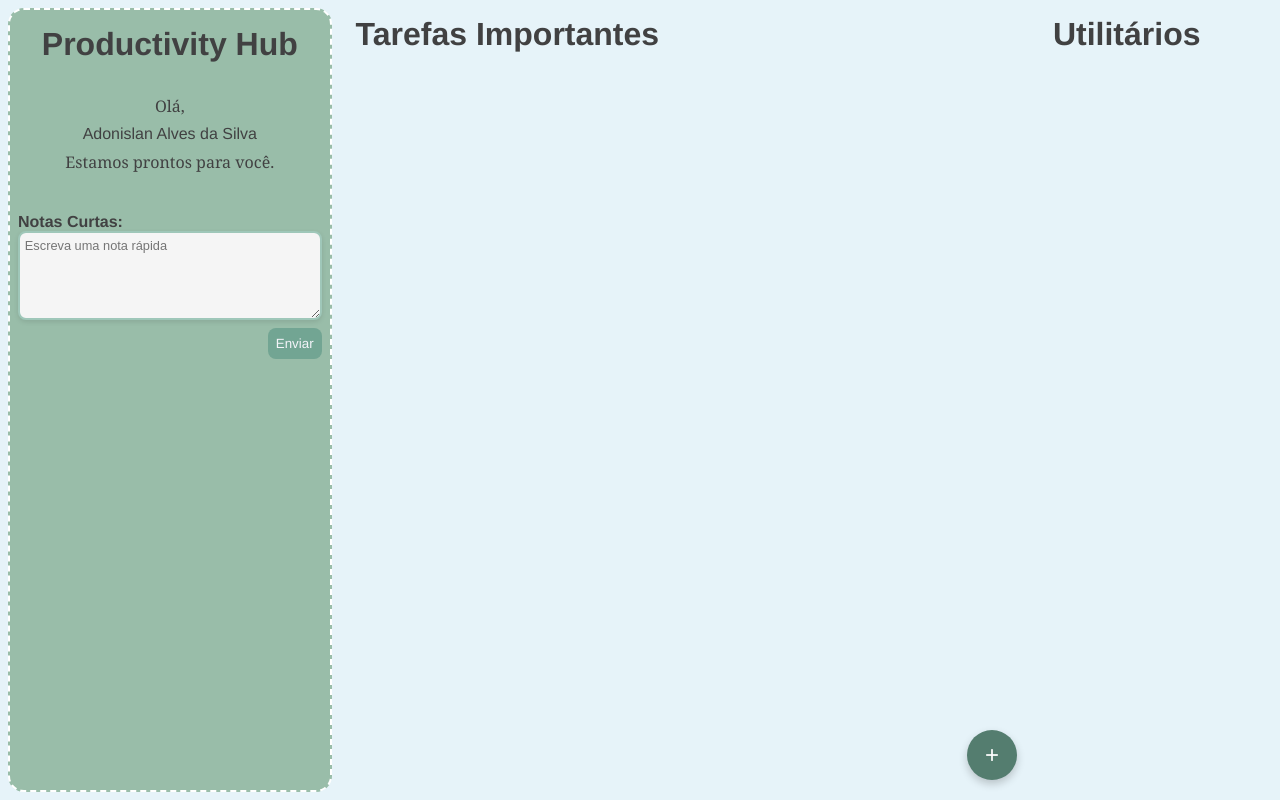
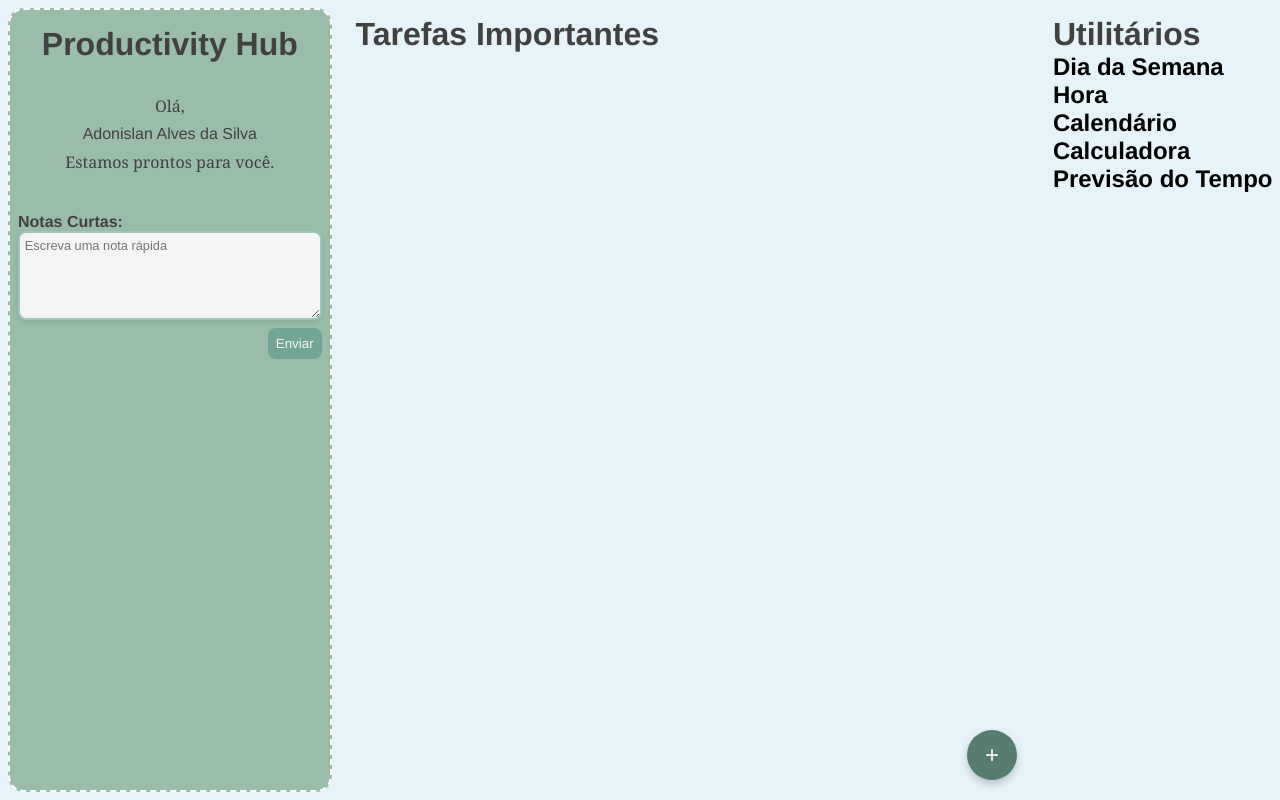
Before and after one commit to donislan/Productivity-Hub, a React (Vite) app: page / in a window 1280 px wide. Built offline with nearby package versions, Linux system fonts and the light colour scheme.

Commit message:
comentario p n esquecer

```diff
--- a/src/App.jsx
+++ b/src/App.jsx
@@ -105,6 +105,11 @@ export default function App() {
         <div className="area-main-title">
           <TitleSection title="Utilitários" />
         </div>
+        <h1>Dia da Semana</h1>
+        <h1>Hora</h1>
+        <h1>Calendário</h1>
+        <h1>Calculadora</h1>
+        <h1>Previsão do Tempo</h1>
       </section>
 
       <WindowNote isOpen={isModalOpen} onClose={closeModal} />
```
